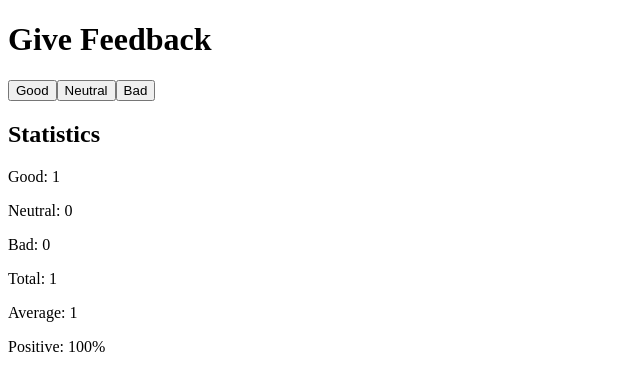
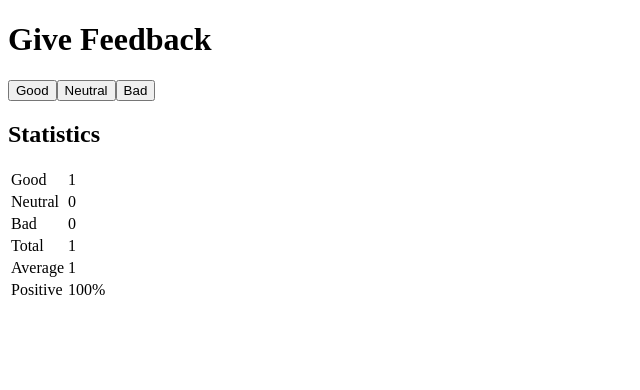
Before and after one commit to Nalzurin/fullstackopen, a React (Vite) app in the folder part1/unicafe/: page / in a window 1280 px wide. Both pictures are taken after a click on the button "Good". Shown: the top 390 px of the page, without its empty margins (0-640 px from the left). Built offline with nearby package versions, Linux system fonts and the light colour scheme.

Commit message:
Add task 1.11

```diff
--- a/part1/unicafe/src/App.jsx
+++ b/part1/unicafe/src/App.jsx
@@ -2,9 +2,13 @@ import { useState } from "react";
 
 function StatisticsLine({ prefix, value, postfix }) {
   return (
-    <p>
-      {prefix}: {value}{postfix}
-    </p>
+    <tr>
+      <td>{prefix}</td>
+      <td>
+        {value}
+        {postfix}
+      </td>
+    </tr>
   );
 }
 
@@ -14,12 +18,23 @@ function Statistics({ good, neutral, bad }) {
   } else {
     return (
       <>
-        <StatisticsLine prefix="Good" value={good} />
-        <StatisticsLine prefix="Neutral" value={neutral} />
-        <StatisticsLine prefix="Bad" value={bad} />
-        <StatisticsLine prefix="Total" value={good + neutral + bad} />
-        <StatisticsLine prefix="Average" value={(good - bad) / (good + neutral + bad)} />
-        <StatisticsLine prefix="Positive" value={(good * 100) / (good + neutral + bad)} postfix="%" />
+        <table>
+          <tbody>
+          <StatisticsLine prefix="Good" value={good} />
+          <StatisticsLine prefix="Neutral" value={neutral} />
+          <StatisticsLine prefix="Bad" value={bad} />
+          <StatisticsLine prefix="Total" value={good + neutral + bad} />
+          <StatisticsLine
+            prefix="Average"
+            value={(good - bad) / (good + neutral + bad)}
+          />
+          <StatisticsLine
+            prefix="Positive"
+            value={(good * 100) / (good + neutral + bad)}
+            postfix="%"
+          />
+          </tbody>
+        </table>
       </>
     );
   }
```
